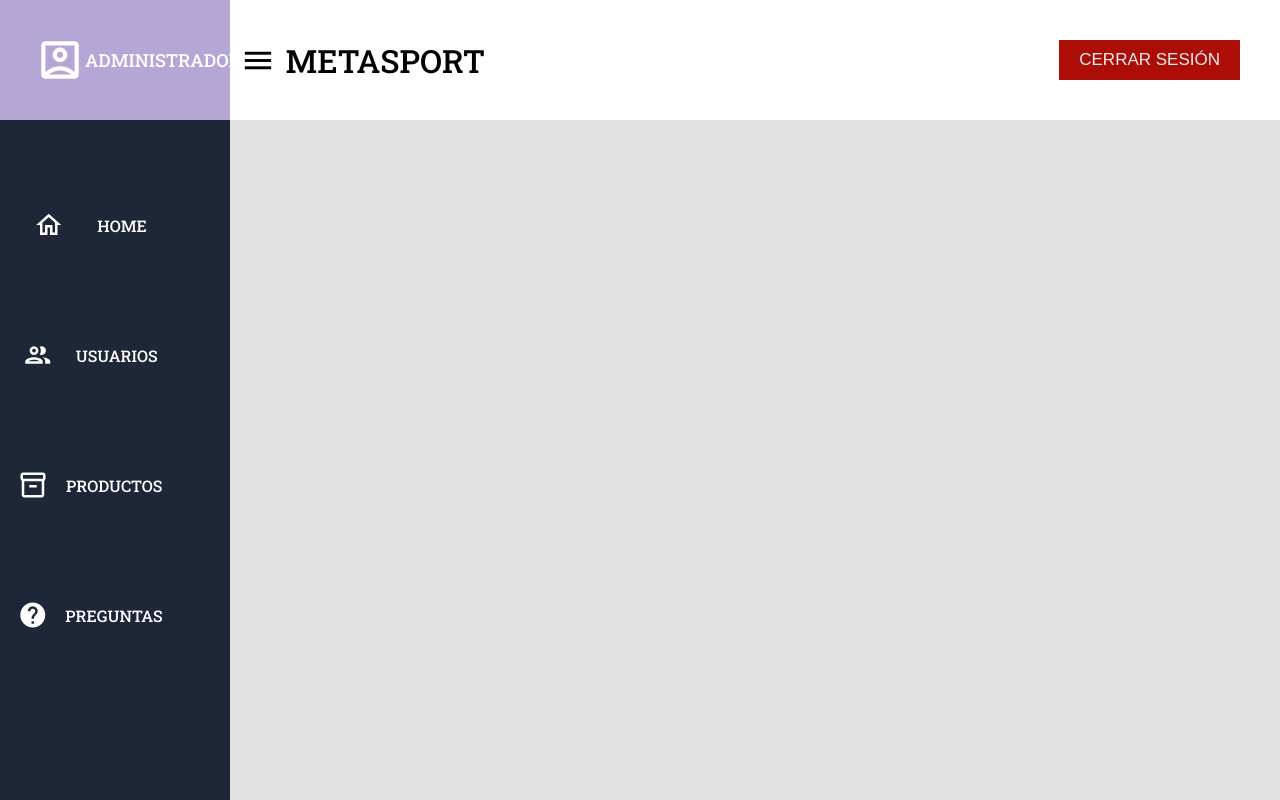
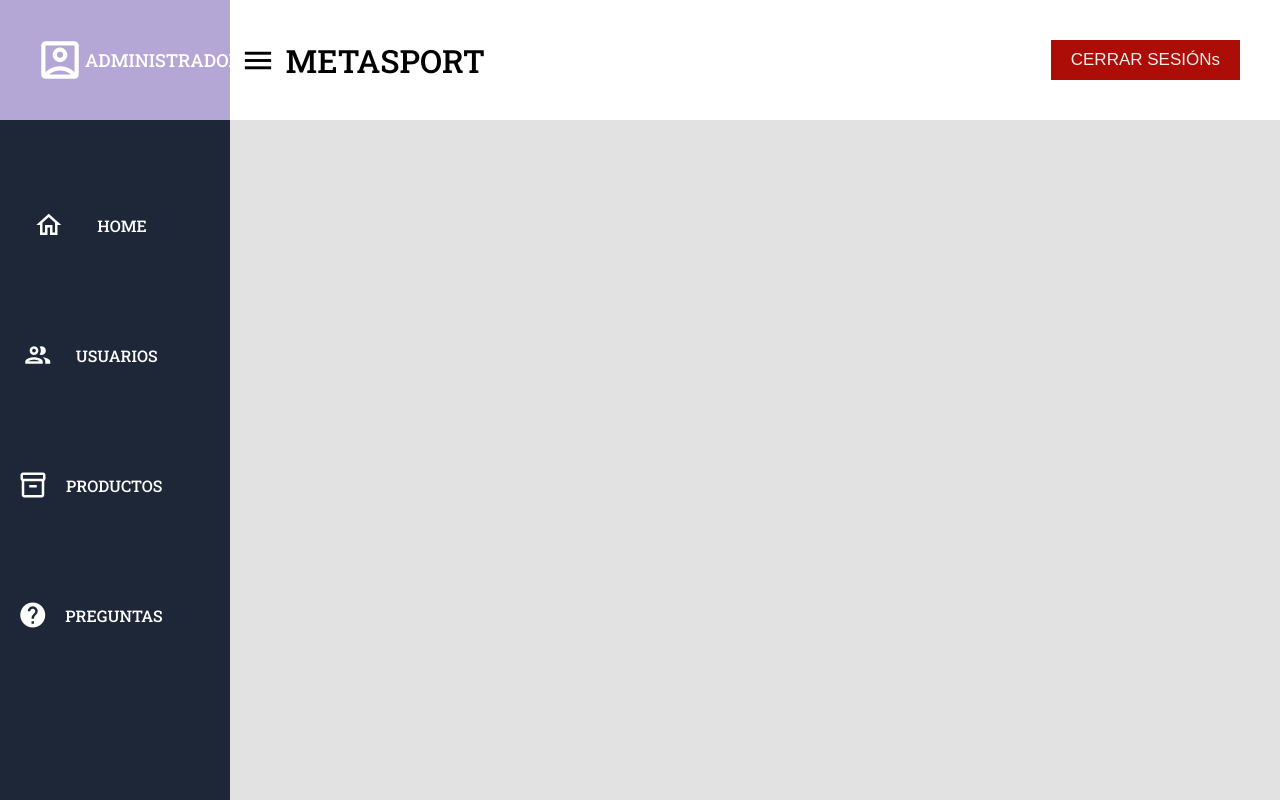
Before and after one commit to Arnaiz23/ProyectoServidor, a Symfony app: template templates/base.html.twig in a window 1280 px wide. Run offline with Twig, Linux system fonts and the light colour scheme; the template is opened without the code that fills it, so the values that code supplies are empty; some libraries are stand-ins or nearby versions.

Commit message:
PruebasSSH

```diff
--- a/templates/base.html.twig
+++ b/templates/base.html.twig
@@ -73,7 +73,7 @@
                     </span>
                 <h1>METASPORT</h1>
             </div>
-            <button class="btn btn-danger" id="cerrarSesion">CERRAR SESIÓN</button>
+            <button class="btn btn-danger" id="cerrarSesion">CERRAR SESIÓNs</button>
         </div>
         {% block body %}{% endblock %}
     </main>
```
